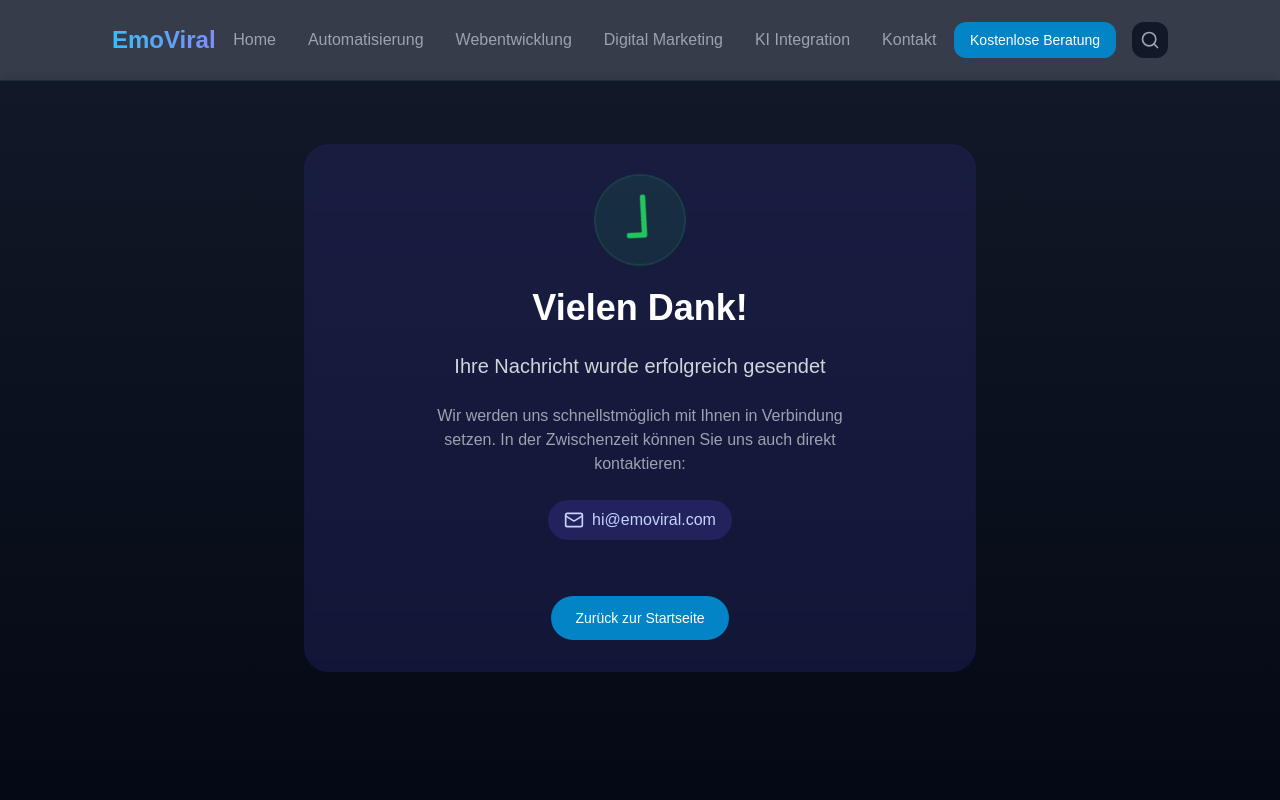
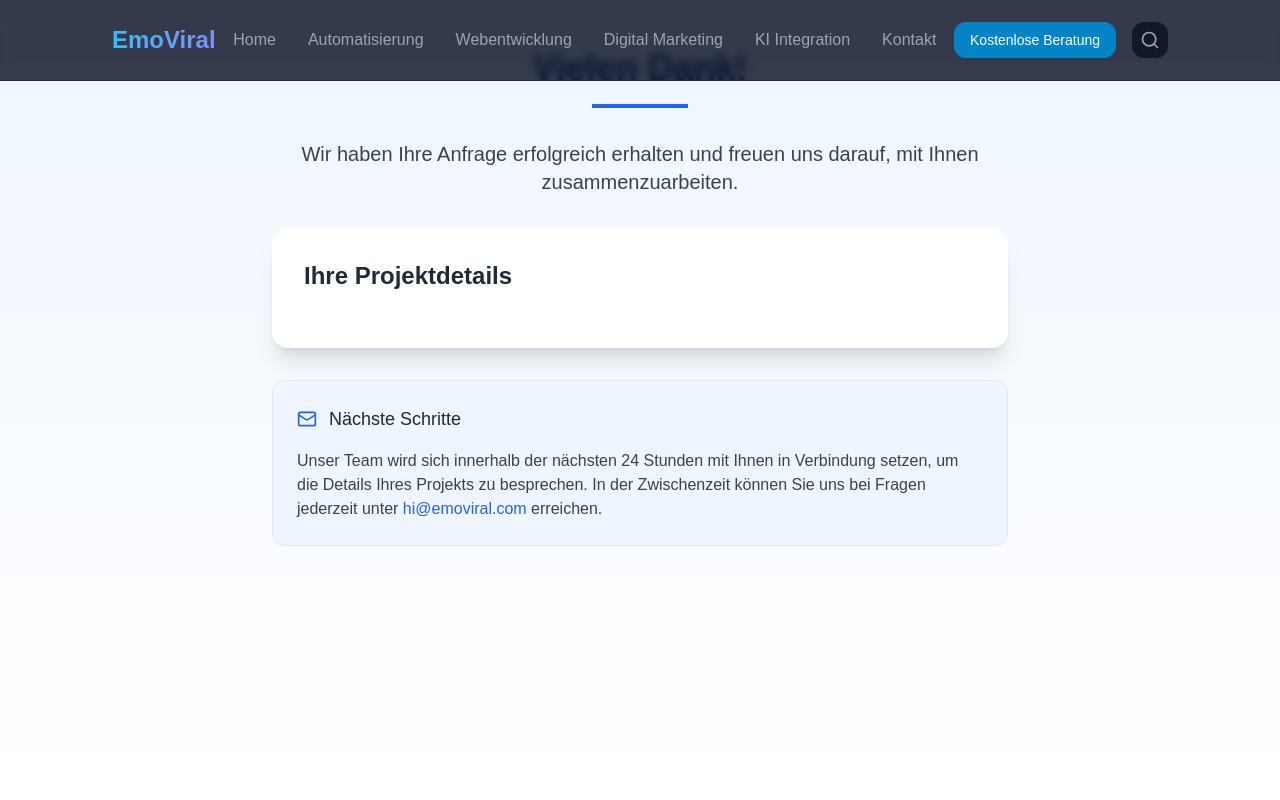
Before and after one commit to Hamyvosugh/emoviral, a Next.js app: page /danke in a window 1280 px wide. Shown: the top 800 px of the page. Built offline with nearby package versions, Linux system fonts and the light colour scheme.

Commit message:
{commit_message}

```diff
--- a/app/danke/page.tsx
+++ b/app/danke/page.tsx
@@ -1,75 +1,15 @@
 'use client';
+import ThankYouPage from '@/components/Form/ThankYouPage';
 import Layout from '@/components/Layout/Layout';
-import { Mail } from 'lucide-react';
 
-export default function ThankYouPage() {
+export default function DankePage({
+  searchParams,
+}: {
+  searchParams: { [key: string]: string | string[] | undefined };
+}) {
   return (
     <Layout>
-      <main className="min-h-screen bg-gradient-to-b from-gray-900 to-gray-950 dark mt-20">
-        <div className="container flex flex-col items-center justify-center px-4 py-16 mx-auto min-h-[80vh]">
-          <div className="relative w-full max-w-2xl p-8 overflow-hidden text-center">
-            {/* Animated Background Effect */}
-            <div className="absolute inset-0 bg-secondary-900/30 backdrop-blur-sm rounded-3xl animate-scale-in" />
-
-            {/* Content Container */}
-            <div className="relative z-10 space-y-6 animate-fade-in">
-              {/* Success Icon */}
-              <div className="flex justify-center">
-                <div className="rounded-full bg-success-500/10 p-3 ring-2 ring-success-500/20">
-                  <svg
-                    className="w-16 h-16 text-success-500 animate-spin-slow"
-                    fill="none"
-                    viewBox="0 0 24 24"
-                    stroke="currentColor"
-                  >
-                    <path
-                      strokeLinecap="round"
-                      strokeLinejoin="round"
-                      strokeWidth={2}
-                      d="M5 13l4 4L19 7"
-                    />
-                  </svg>
-                </div>
-              </div>
-
-              {/* Main Text */}
-              <h1 className="text-4xl font-display font-bold text-white">
-                Vielen Dank!
-              </h1>
-
-              <p className="text-xl text-gray-300">
-                Ihre Nachricht wurde erfolgreich gesendet
-              </p>
-
-              <p className="text-gray-400 max-w-md mx-auto">
-                Wir werden uns schnellstmöglich mit Ihnen in Verbindung setzen.
-                In der Zwischenzeit können Sie uns auch direkt kontaktieren:
-              </p>
-
-              {/* Email Contact */}
-              <div className="inline-flex items-center gap-2 px-4 py-2 bg-secondary-900/50 rounded-full text-secondary-200">
-                <Mail className="w-5 h-5" />
-                <a
-                  href="mailto:hi@emoviral.com"
-                  className="hover:text-secondary-300 transition-colors"
-                >
-                  hi@emoviral.com
-                </a>
-              </div>
-
-              {/* Back Button */}
-              <div className="pt-8">
-                <a
-                  href="/"
-                  className="inline-flex items-center px-6 py-3 text-sm font-medium text-white transition-colors rounded-full bg-primary-600 hover:bg-primary-700"
-                >
-                  Zurück zur Startseite
-                </a>
-              </div>
-            </div>
-          </div>
-        </div>
-      </main>
+      <ThankYouPage searchParams={searchParams} />
     </Layout>
   );
 }
```
